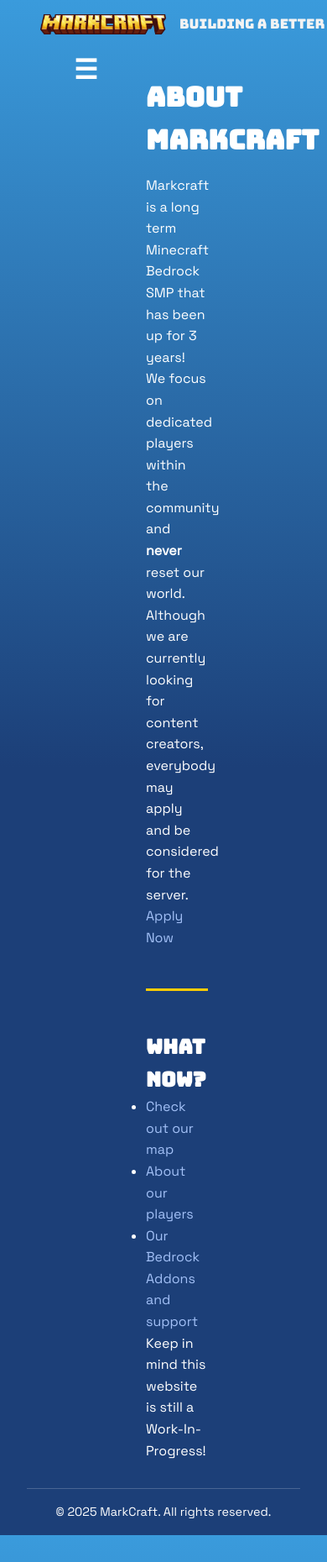
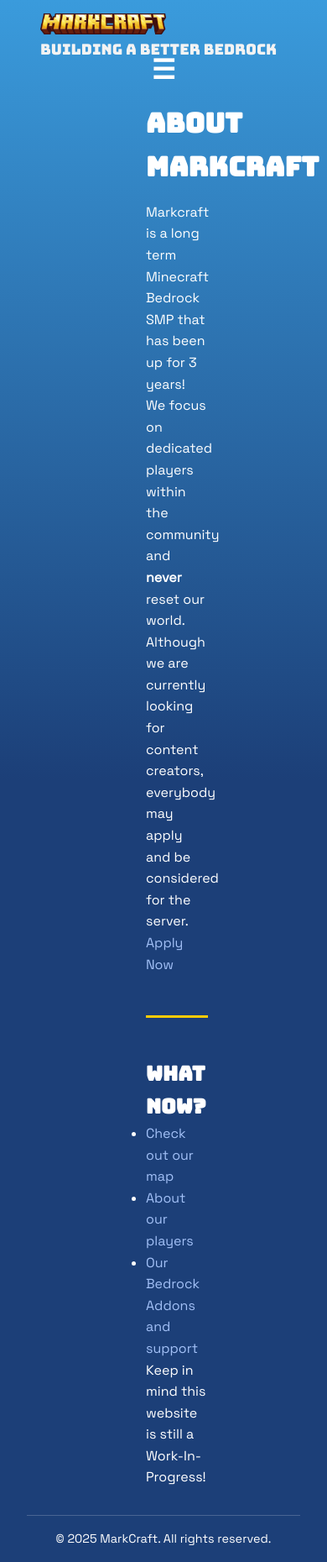
Before and after one commit to AdriMark/markcraft, a Jekyll site: the page built from index.md, in a window 390 px wide. Shown: the whole page at 84% size. Built offline with Jekyll 4.4.1, drawn with Linux system fonts in a browser that asks for light colours; comment, search, counter and statistics services are not loaded; before the commit the page ends 1828 px from its top, so only the background shows below that.

Commit message:
mobile ui4

```diff
--- a/assets/css/style.css
+++ b/assets/css/style.css
@@ -58,9 +58,10 @@
 /* Mobile adjustments */
 @media (max-width: 768px) {
   .header-inner {
-    flex-direction: row;
-    justify-content: flex-start;
-    align-items: center;
+    flex-direction: column;
+    align-items: flex-start;
+    justify-content: center;
+    gap: 0.3rem; /* space between logo and subtitle */
   }
 
   header img {
@@ -70,15 +71,15 @@
   }
 
   .subtitle {
-    margin: 0 1rem;
-    font-size: 1rem;
-    white-space: nowrap;
+    margin: 0;
+    font-size: 1.1rem;
+    white-space: normal; /* allow wrapping */
   }
 
 .menu-toggle {
   position: fixed;    /* Changed from absolute to fixed */
   top: 1.5rem;
-  left: 1.5rem;
+  right: 1.5rem;
   font-size: 2rem;
   background: none;
   border: none;
```
